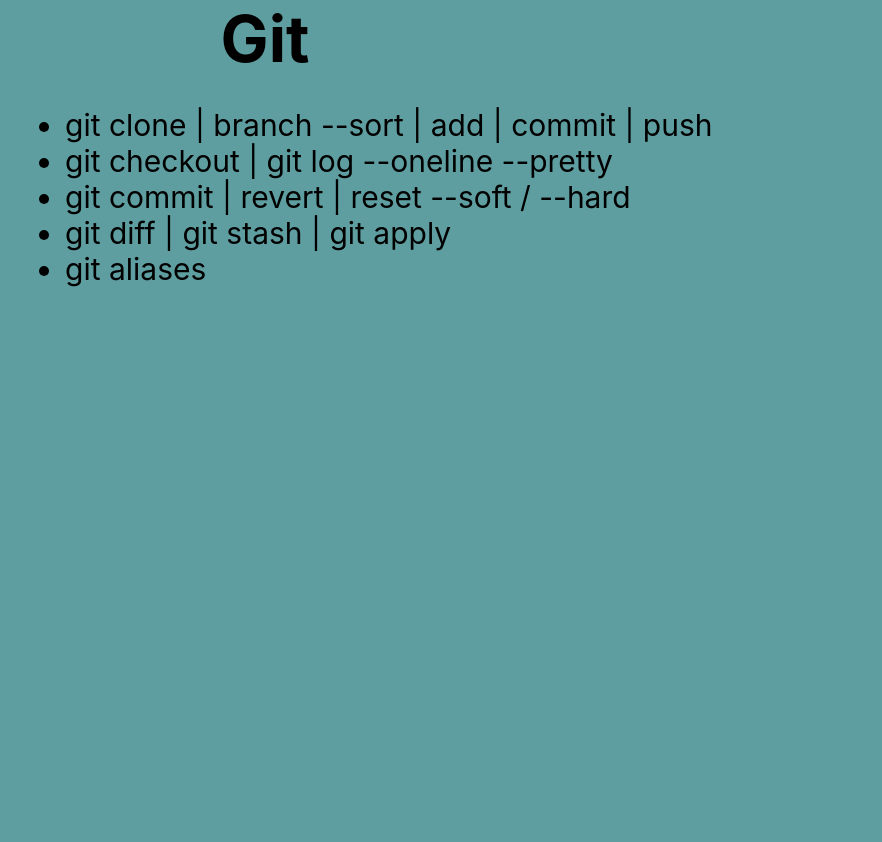
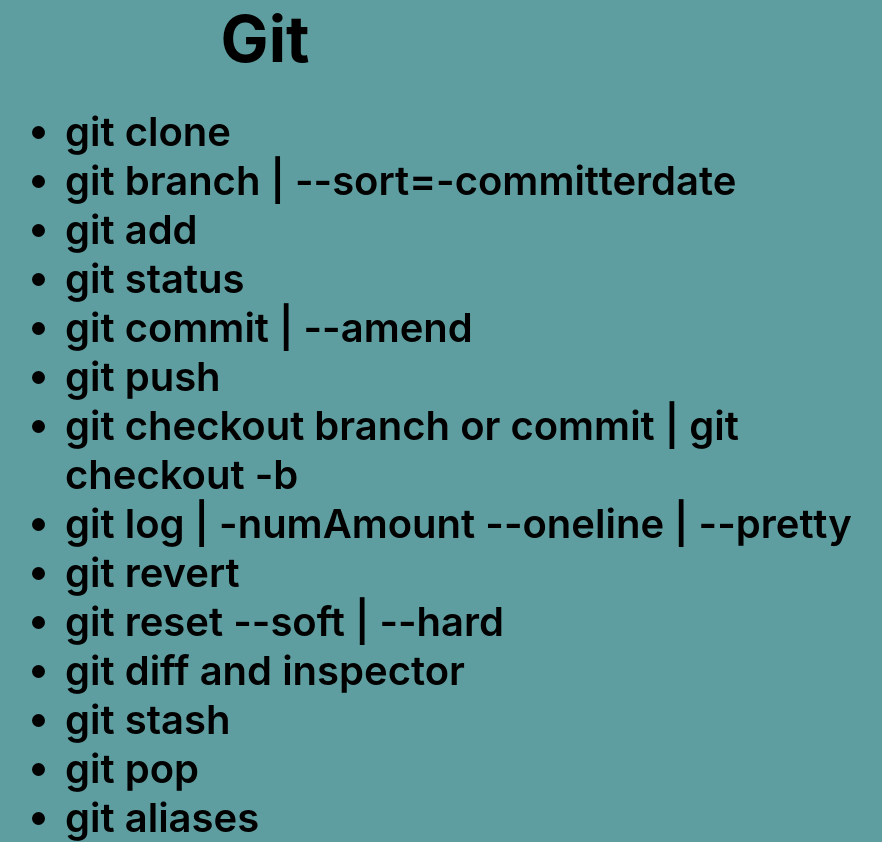
Before and after one commit to MichaelWhitt/git-brownbag, a React (Create React App) app: page / in a window 1280 px wide. Shown: the whole page, without its empty margins (375-1257 px from the left). Before the commit the page ends 800 px from the top, so only its background shows below. Built offline with nearby package versions, Linux system fonts and the light colour scheme.

Commit message:
feat(app): add styling and more items

```diff
--- a/src/App.js
+++ b/src/App.js
@@ -1,16 +1,30 @@
-import logo from './logo.svg';
 import './App.css';
+import ListItem from './ListItem'
 
 function App() {
+
+  const items = [
+    'git clone',
+    'git branch | --sort=-committerdate',
+    'git add',
+    'git status',
+    'git commit | --amend',
+    'git push',
+    'git checkout branch or commit | git checkout -b',
+    'git log | -numAmount --oneline | --pretty',
+    'git revert',
+    'git reset --soft | --hard',
+    'git diff and inspector',
+    'git stash',
+    'git pop',
+    'git aliases'
+  ]
+
   return (
     <div className="App">
       <div style={{fontSize: 64, fontWeight: 700}}>Git</div>
       <ul style={{textAlign: 'left', marginLeft: 400}}>
-        <li>git clone | branch --sort | add | commit | push</li>
-        <li>git checkout | git log --oneline --pretty</li>
-        <li>git commit | revert | reset --soft / --hard </li>
-        <li>git diff | git stash | git apply</li>
-        <li>git aliases</li>
+        {items.map((item, idx) => <ListItem key={idx}>{item}</ListItem>)}
       </ul>
     </div>
   );
--- /dev/null
+++ b/src/ListItem.js
@@ -0,0 +1,16 @@
+import {useState} from 'react'
+
+const ListItem = (props) => {
+  const [cross, setCross] = useState(false)
+
+  const crossOut = () => {
+    setCross(c => !c)
+  }
+
+  return(
+    <li onClick={crossOut} style={{textDecoration: cross && 'line-through', fontWeight: 600, fontSize: 40}}>
+      {props.children}
+    </li>
+  )
+}
+export default ListItem
```
